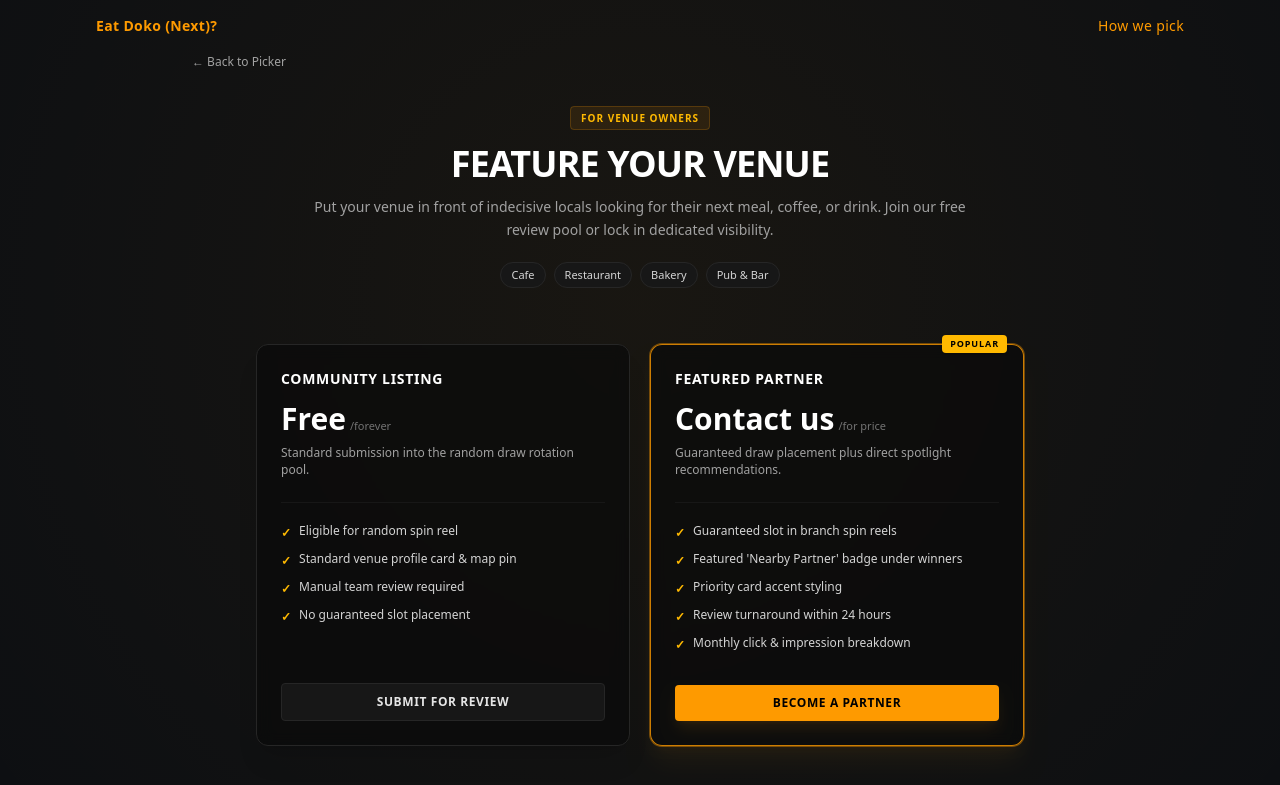
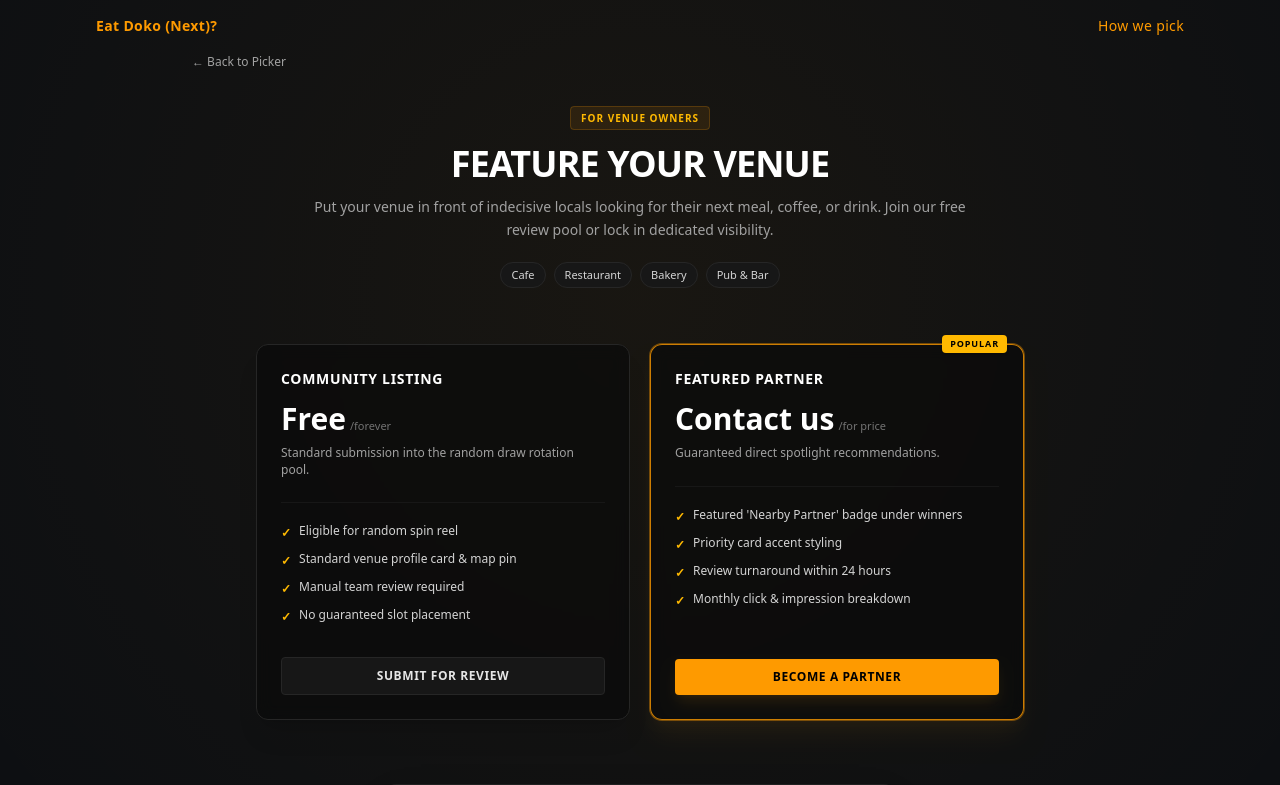
Before and after one commit to virayuth4/funapp, a Next.js app: page /partner in a window 1280 px wide. Shown: the top 785 px of the page. Built offline with nearby package versions, Linux system fonts and the light colour scheme; no server answers.

Commit message:
updated partnerpage

```diff
--- a/app/partner/page.jsx
+++ b/app/partner/page.jsx
@@ -41,11 +41,10 @@
     tierValue: "Featured",
     price: "Contact us",
     period: "for price",
-    description: "Guaranteed draw placement plus direct spotlight recommendations.",
+    description: "Guaranteed direct spotlight recommendations.",
     badge: "Popular",
     border: "border-amber-500/80",
     features: [
-      "Guaranteed slot in branch spin reels",
       "Featured 'Nearby Partner' badge under winners",
       "Priority card accent styling",
       "Review turnaround within 24 hours",
```
